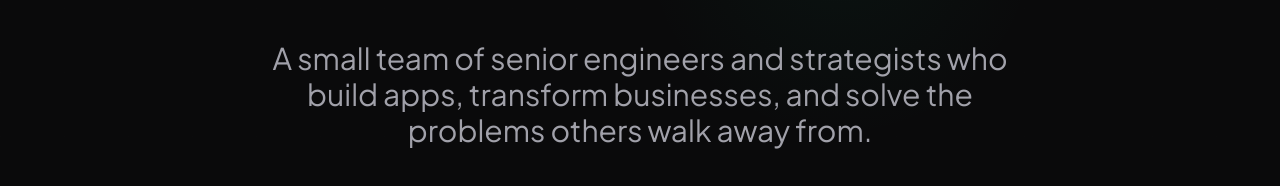
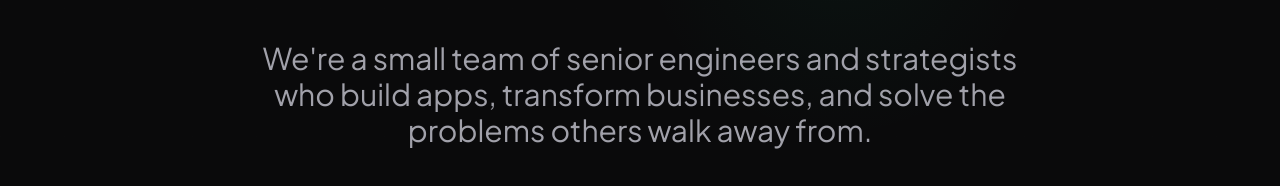
Before and after one commit to qemtek/tripleshot-consulting, a React (Vite) app: page / in a window 1280 px wide. Shown: the part 504-690 px from the top of the page. Built offline with nearby package versions, Linux system fonts and the light colour scheme; no server answers.

Commit message:
Update DarkHero.tsx

```diff
--- a/src/components/DarkHero.tsx
+++ b/src/components/DarkHero.tsx
@@ -44,7 +44,7 @@ export default function DarkHero() {
 
           {/* Subheadline */}
           <p className="max-w-3xl mx-auto text-xl md:text-2xl lg:text-3xl text-text-secondary mb-10 animate-fade-in-up animation-fill-both animation-delay-200">
-            A small team of senior engineers and strategists who build apps, transform businesses, and solve the problems others walk away from.
+            We're a small team of senior engineers and strategists who build apps, transform businesses, and solve the problems others walk away from.
           </p>
 
           {/* CTA buttons */}
```
